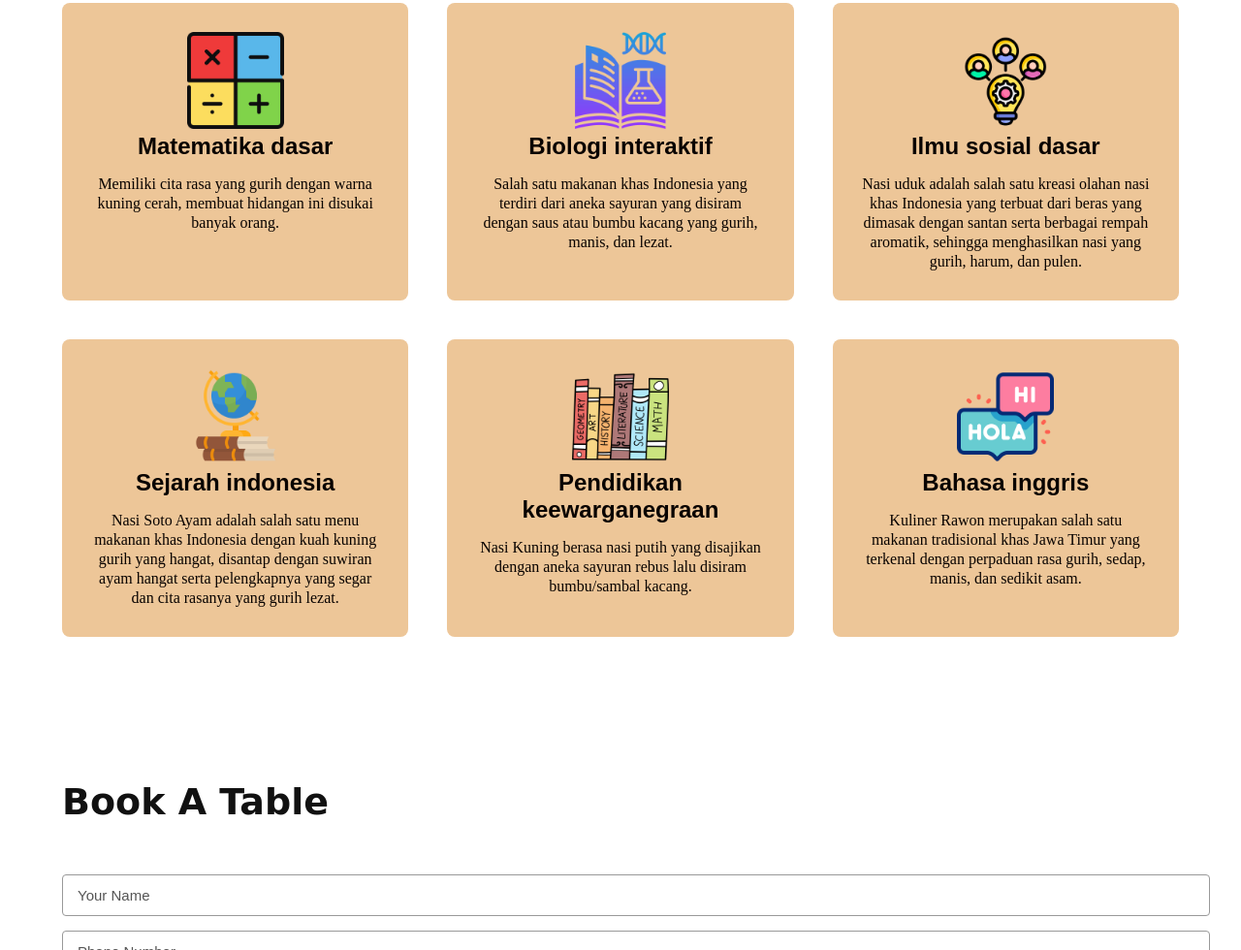
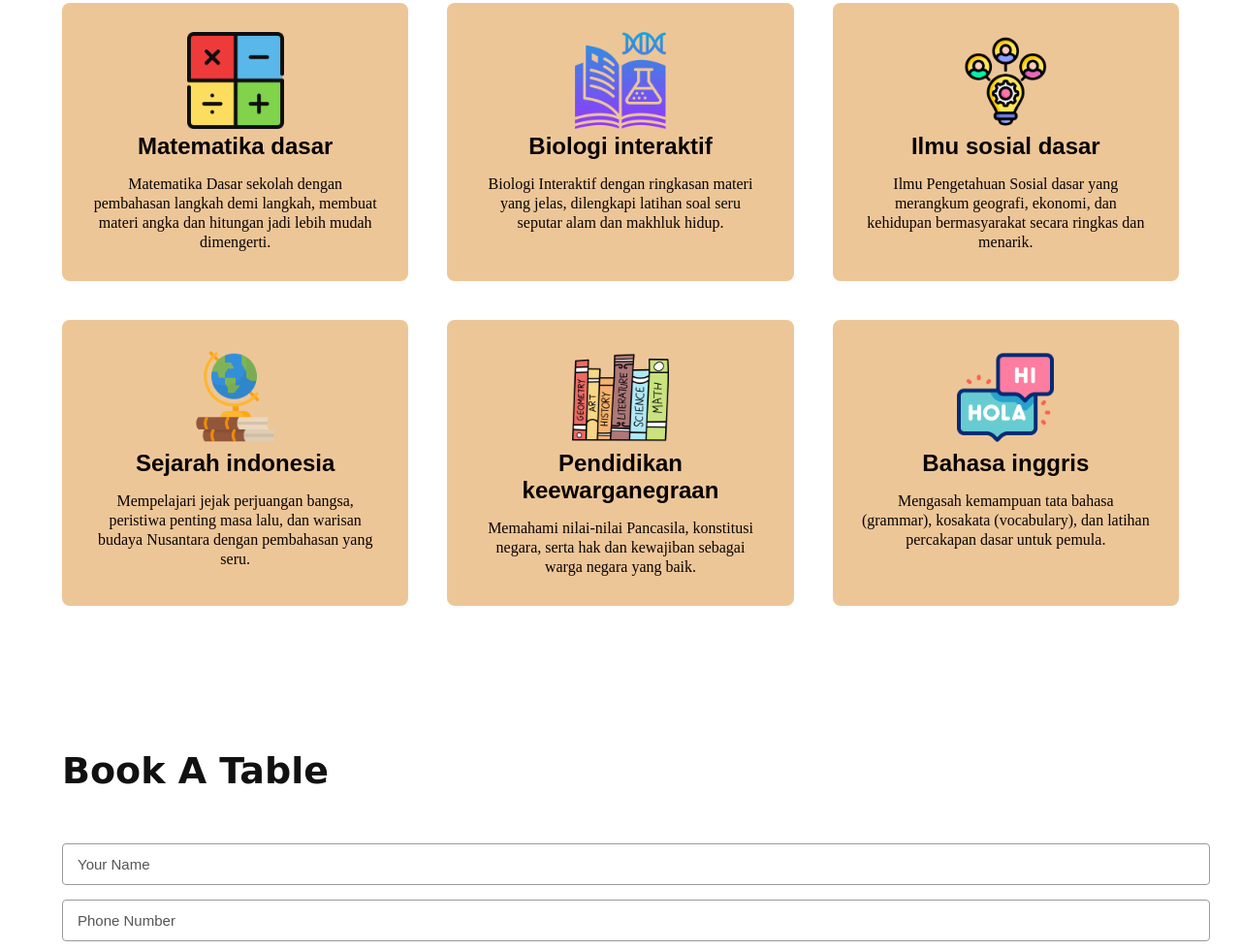
Before and after one commit to reynaldiaprilio30-spec/menukatalog, a plain HTML site: page index.html in a window 1280 px wide. Shown: the part 807-1787 px from the top of the page at 97% size. Drawn offline with Linux system fonts and the light colour scheme.

Commit message:
Update index.html

```diff
--- a/index.html
+++ b/index.html
@@ -3,7 +3,7 @@
 <head>
     <meta charset="UTF-8">
     <meta name="viewport" content="width=device-width, initial-scale=1.0">
-    <title>Jagat Saji</title>
+    <title>PENDIDIKAN</title>
     <link rel="stylesheet" href="style.css">
 </head>
 <body>
@@ -53,32 +53,32 @@
             <div class="service-card">
                 <img src="math.png" style="width: 100px; height: auto;">
                 <h3 style="color: #090300;">Matematika dasar</h3>
-                <p>Memiliki cita rasa yang gurih dengan warna kuning cerah, membuat hidangan ini disukai banyak orang.</p>
+                <p> Matematika Dasar sekolah dengan pembahasan langkah demi langkah, membuat materi angka dan hitungan jadi lebih mudah dimengerti.</p>
             </div>
             <div class="service-card">
                 <img src="biology-book.png" style="width: 100px; height: auto;">
                 <h3 style="color: #090300;">Biologi interaktif</h3>
-                <p>Salah satu makanan khas Indonesia yang terdiri dari aneka sayuran yang disiram dengan saus atau bumbu kacang yang gurih, manis, dan lezat.</p>
+                <p> Biologi Interaktif dengan ringkasan materi yang jelas, dilengkapi latihan soal seru seputar alam dan makhluk hidup.</p>
             </div>
             <div class="service-card">
                 <img src="social.png" style="width: 100px; height: auto;">
                 <h3 style="color: #090300;">Ilmu sosial dasar</h3>
-                <p>Nasi uduk adalah salah satu kreasi olahan nasi khas Indonesia yang terbuat dari beras yang dimasak dengan santan serta berbagai rempah aromatik, sehingga menghasilkan nasi yang gurih, harum, dan pulen.</p>
+                <p> Ilmu Pengetahuan Sosial dasar yang merangkum geografi, ekonomi, dan kehidupan bermasyarakat secara ringkas dan menarik.</p>
             </div>
             <div class="service-card">
                 <img src="history.png" style="width: 100px; height: auto;">
                 <h3 style="color: #090300;">Sejarah indonesia</h3>
-                <p>Nasi Soto Ayam adalah salah satu menu makanan khas Indonesia dengan kuah kuning gurih yang hangat, disantap dengan suwiran ayam hangat serta pelengkapnya yang segar dan cita rasanya yang gurih lezat.</p>
+                <p>  Mempelajari jejak perjuangan bangsa, peristiwa penting masa lalu, dan warisan budaya Nusantara dengan pembahasan yang seru.</p>
             </div>
             <div class="service-card">
                 <img src="text-books.png" style="width: 100px; height: auto;">
                 <h3 style="color: #090300;">Pendidikan keewarganegraan</h3>
-                <p>Nasi Kuning berasa nasi putih yang disajikan dengan aneka sayuran rebus lalu disiram bumbu/sambal kacang.</p>
+                <p> Memahami nilai-nilai Pancasila, konstitusi negara, serta hak dan kewajiban sebagai warga negara yang baik.</p>
             </div>
             <div class="service-card">
                 <img src="languages.png" style="width: 100px; height: auto;">
                 <h3 style="color: #090300;">Bahasa inggris</h3>
-                <p>Kuliner Rawon merupakan salah satu makanan tradisional khas Jawa Timur yang terkenal dengan perpaduan rasa gurih, sedap, manis, dan sedikit asam.</p>
+                <p> Mengasah kemampuan tata bahasa (grammar), kosakata (vocabulary), dan latihan percakapan dasar untuk pemula.</p>
             </div>
         </div>
     </div>
```
